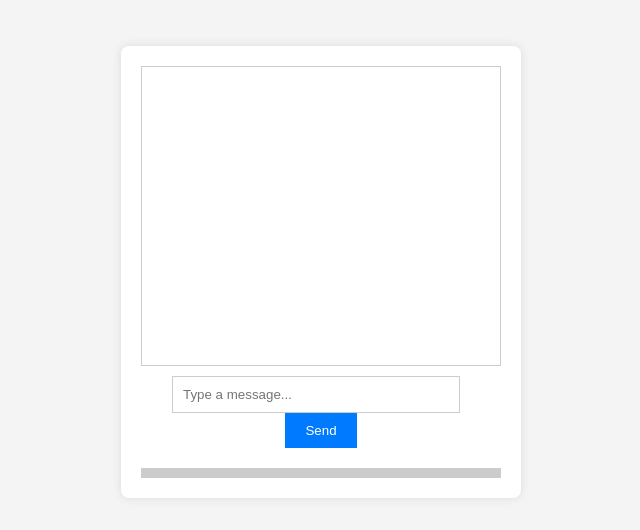
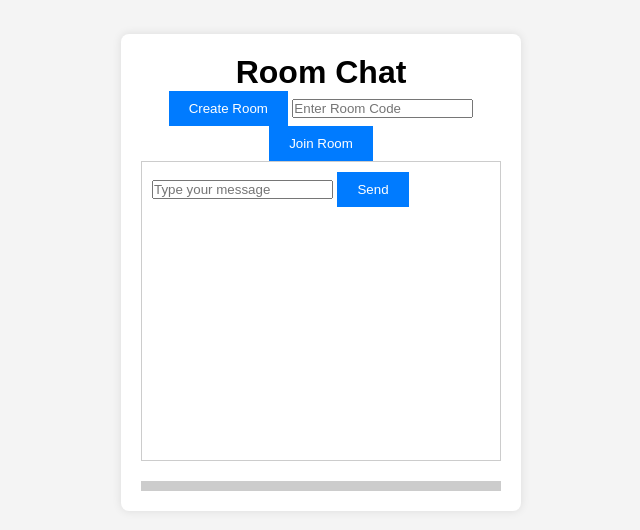
Before and after one commit to sychyy/roomchat, a plain HTML site: page index.html in a window 1280 px wide. Shown: the part 128-658 px from the top of the page, without its empty margins (319-959 px from the left). Drawn offline with Linux system fonts and the light colour scheme.

Commit message:
Update index.html

```diff
--- a/index.html
+++ b/index.html
@@ -3,15 +3,28 @@
 <head>
   <meta charset="UTF-8">
   <meta name="viewport" content="width=device-width, initial-scale=1.0">
-  <title>Chat Room</title>
+  <title>Room Chat</title>
   <link rel="stylesheet" href="style.css">
 </head>
 <body>
   <div class="container">
-    <div class="chat-box" id="chat-box"></div>
-    <input type="text" id="message" placeholder="Type a message..." />
-    <button id="send">Send</button>
-    <div id="streak" class="streak"></div>
+    <h1>Room Chat</h1>
+
+    <div class="create-join">
+      <button id="createRoomBtn">Create Room</button>
+      <input type="text" id="roomCode" placeholder="Enter Room Code" />
+      <button id="joinRoomBtn">Join Room</button>
+    </div>
+
+    <div class="chat-box">
+      <div class="messages" id="messages"></div>
+      <input type="text" id="messageInput" placeholder="Type your message" />
+      <button id="sendBtn">Send</button>
+    </div>
+
+    <div class="streak">
+      <div id="water" class="water"></div>
+    </div>
   </div>
 
   <script src="script.js"></script>
```
